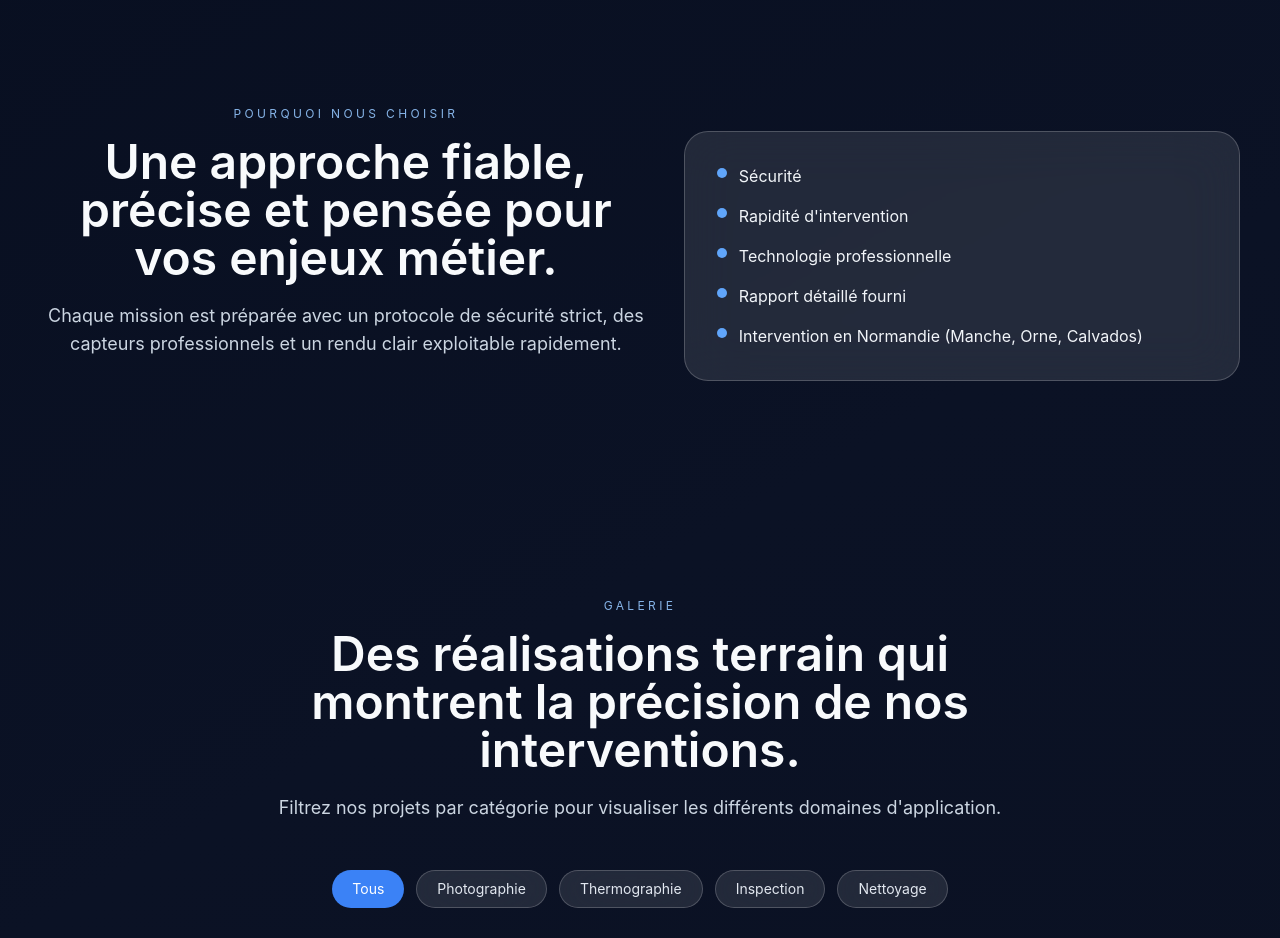
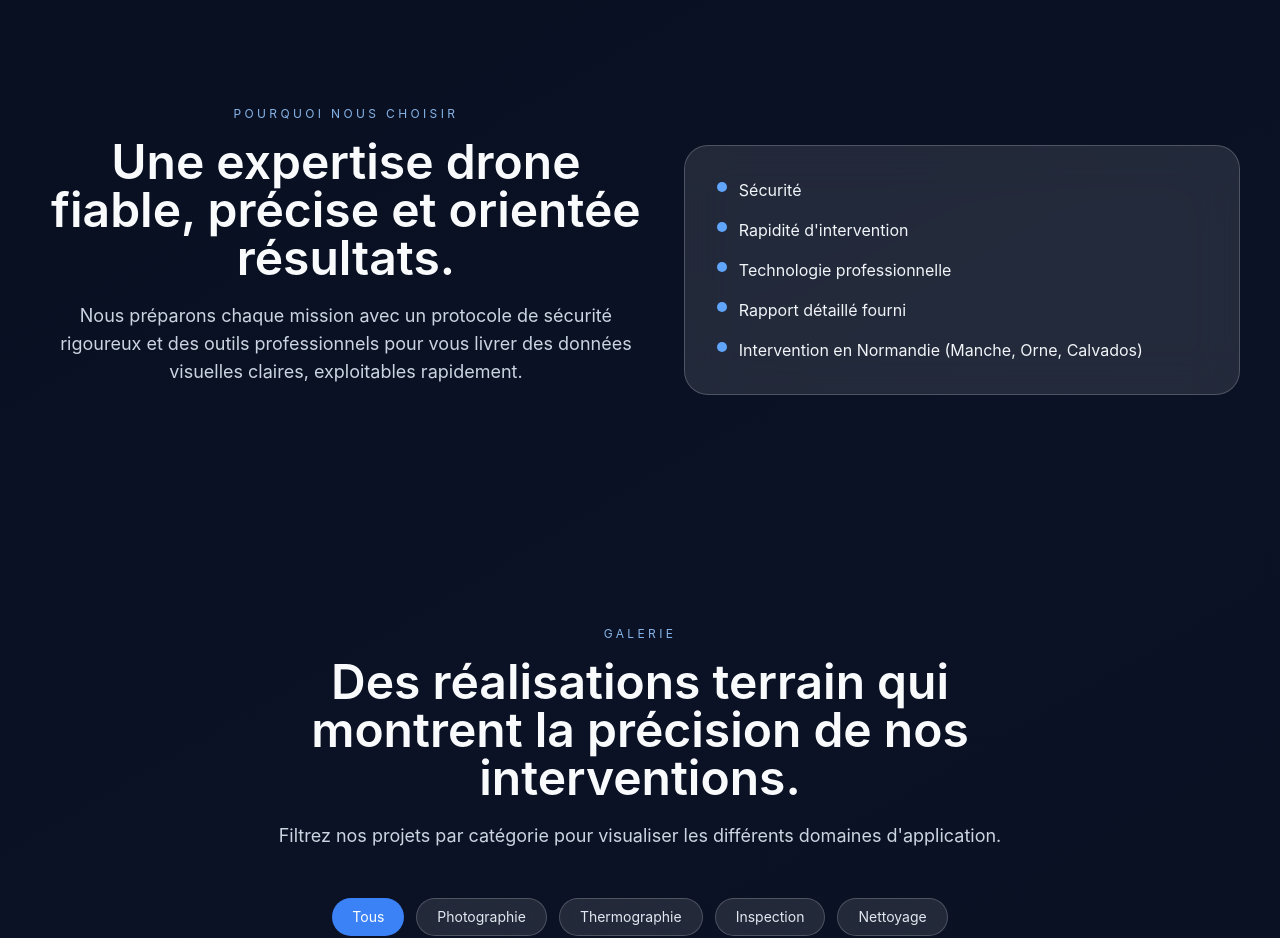
Before and after one commit to noveradrone/novera-drone.site.web, a Next.js app: page / in a window 1280 px wide. Shown: the part 2560-3498 px from the top of the page. Built offline with nearby package versions, Linux system fonts and the light colour scheme.

Commit message:
use local DJI Air 3S image in carousel

```diff
--- a/app/components/WhyChooseSection.tsx
+++ b/app/components/WhyChooseSection.tsx
@@ -8,8 +8,8 @@ export default function WhyChooseSection() {
         <div>
           <SectionTitle
             eyebrow="Pourquoi nous choisir"
-            title={<>Une approche fiable, précise et pensée pour vos enjeux métier.</>}
-            description="Chaque mission est préparée avec un protocole de sécurité strict, des capteurs professionnels et un rendu clair exploitable rapidement."
+            title={<>Une expertise drone fiable, précise et orientée résultats.</>}
+            description="Nous préparons chaque mission avec un protocole de sécurité rigoureux et des outils professionnels pour vous livrer des données visuelles claires, exploitables rapidement."
           />
         </div>
 
--- a/app/mentions-legales/page.tsx
+++ b/app/mentions-legales/page.tsx
@@ -10,7 +10,7 @@ export const metadata: Metadata = {
 export default function MentionsLegalesPage() {
   return (
     <main className="section-shell pt-28 sm:pt-32 md:pt-36">
-      <article className="glass rounded-3xl p-6 sm:p-8 md:p-10">
+      <article className="glass rounded-3xl p-6 text-center sm:p-8 md:p-10">
         <h1 className="text-3xl font-semibold sm:text-4xl">Mentions légales</h1>
 
         <section className="mt-8">
```
